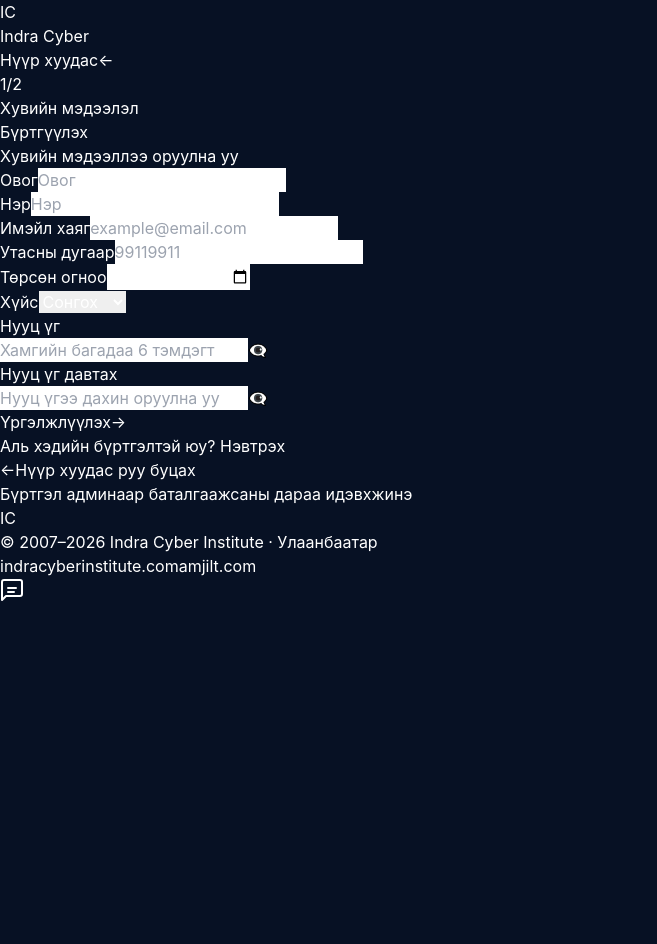
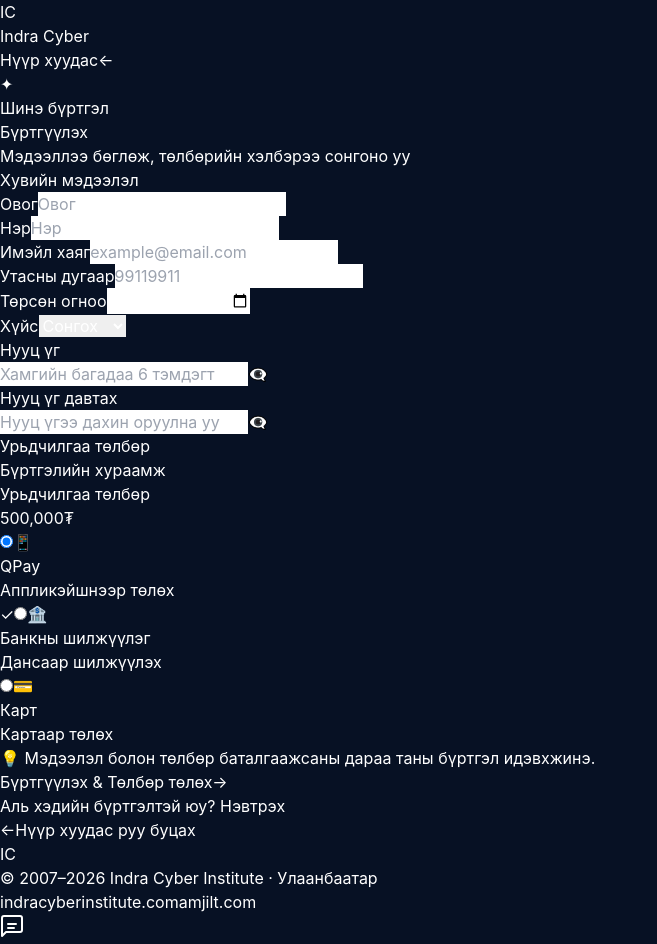
Before and after one commit to skrall1126-cyber/diplom, a Next.js app: page /register in a window 1280 px wide. Shown: the whole page, without its empty margins (0-657 px from the left). Before the commit the page ends 800 px from the top, so only its background shows below. Built offline with nearby package versions, Linux system fonts and the light colour scheme.

Commit message:
Register: нэг хуудас болгох, Login: имэйлээр нэвтрэх болгох

```diff
--- a/app/register/page.tsx
+++ b/app/register/page.tsx
@@ -6,9 +6,7 @@ import Link from "next/link";
 
 export default function RegisterPage() {
   const router = useRouter();
-  const [step, setStep] = useState(1); // 1 or 2
   const [formData, setFormData] = useState({
-    // Step 1 - Хувийн мэдээлэл
     lastName: "",
     firstName: "",
     email: "",
@@ -17,9 +15,7 @@ export default function RegisterPage() {
     gender: "",
     password: "",
     confirmPassword: "",
-    // Step 2 - Урьдчилгаа төлбөр
-    paymentMethod: "qpay", // qpay, bank, card
-    amount: "500000", // Default registration fee
+    paymentMethod: "qpay",
   });
   const [showPass, setShowPass] = useState(false);
   const [showConfirmPass, setShowConfirmPass] = useState(false);
@@ -27,78 +23,60 @@ export default function RegisterPage() {
   const [error, setError] = useState("");
   const [success, setSuccess] = useState(false);
 
-  const handleChange = (e: React.ChangeEvent<HTMLInputElement | HTMLSelectElement>) => {
-    setFormData({
-      ...formData,
-      [e.target.name]: e.target.value,
-    });
+  const handleChange = (
+    e: React.ChangeEvent<HTMLInputElement | HTMLSelectElement>
+  ) => {
+    setFormData({ ...formData, [e.target.name]: e.target.value });
   };
 
-  const validateStep1 = () => {
-    if (!formData.lastName || !formData.firstName || !formData.email || !formData.phone || !formData.birthDate || !formData.gender || !formData.password || !formData.confirmPassword) {
+  const validate = () => {
+    if (
+      !formData.lastName ||
+      !formData.firstName ||
+      !formData.email ||
+      !formData.phone ||
+      !formData.birthDate ||
+      !formData.gender ||
+      !formData.password ||
+      !formData.confirmPassword
+    ) {
       setError("Бүх талбарыг бөглөнө үү.");
       return false;
     }
-
     if (!/^[^\s@]+@[^\s@]+\.[^\s@]+$/.test(formData.email)) {
       setError("Имэйл хаяг буруу форматтай байна.");
       return false;
     }
-
     if (!/^\d{8}$/.test(formData.phone)) {
       setError("Утасны дугаар 8 оронтой тоо байх ёстой.");
       return false;
     }
-
     if (formData.password.length < 6) {
       setError("Нууц үг хамгийн багадаа 6 тэмдэгттэй байх ёстой.");
       return false;
     }
-
     if (formData.password !== formData.confirmPassword) {
       setError("Нууц үг таарахгүй байна.");
       return false;
     }
-
+    if (!formData.paymentMethod) {
+      setError("Төлбөрийн хэлбэр сонгоно уу.");
+      return false;
+    }
     return true;
-  };
-
-  const handleNextStep = () => {
-    setError("");
-    if (validateStep1()) {
-      setStep(2);
-    }
-  };
-
-  const handlePrevStep = () => {
-    setStep(1);
-    setError("");
   };
 
   const handleSubmit = async (e: React.FormEvent) => {
     e.preventDefault();
     setError("");
-
-    if (step === 1) {
-      handleNextStep();
-      return;
-    }
-
-    // Step 2 validation
-    if (!formData.paymentMethod) {
-      setError("Төлбөрийн хэлбэр сонгоно уу.");
-      return;
-    }
+    if (!validate()) return;
 
     setLoading(true);
-
     // Simulate API call
     await new Promise((r) => setTimeout(r, 1500));
-
     setLoading(false);
     setSuccess(true);
 
-    // Redirect to login after 2 seconds
     setTimeout(() => {
       router.push("/login");
     }, 2000);
@@ -107,18 +85,17 @@ export default function RegisterPage() {
   if (success) {
     return (
       <div className="relative isolate min-h-screen overflow-x-hidden bg-[#06030f] text-white font-sans">
-        {/* Background */}
         <div className="fixed inset-0 z-0">
           <div
             className="absolute inset-0"
             style={{
-              backgroundImage: "linear-gradient(rgba(8, 14, 30, 0.85), rgba(8, 12, 24, 0.9)), url('/indra-building.jpg')",
+              backgroundImage:
+                "linear-gradient(rgba(8, 14, 30, 0.85), rgba(8, 12, 24, 0.9)), url('/indra-building.jpg')",
               backgroundPosition: "center center",
               backgroundSize: "cover",
             }}
           />
         </div>
-
         <div className="relative z-10 flex min-h-screen items-center justify-center px-4">
           <div className="max-w-md w-full text-center">
             <div className="rounded-3xl border border-white/10 bg-[#081120]/70 p-8 shadow-[0_20px_60px_rgba(0,0,0,0.3)] backdrop-blur-md">
@@ -131,7 +108,8 @@ export default function RegisterPage() {
                 Амжилттай бүртгэгдлээ!
               </h2>
               <p className="text-sm text-white/50 mb-6">
-                Таны хүсэлт хүлээн авлаа. Админ баталгаажуулсны дараа нэвтрэх боломжтой болно.
+                Таны мэдээлэл болон төлбөр хүлээн авлаа. Нэвтрэх хуудас руу
+                шилжиж байна...
               </p>
               <div className="flex items-center justify-center gap-2 text-violet-400">
                 <div className="h-4 w-4 border-2 border-violet-400/30 border-t-violet-400 rounded-full animate-spin" />
@@ -151,14 +129,15 @@ export default function RegisterPage() {
         <div
           className="absolute inset-0"
           style={{
-            backgroundImage: "linear-gradient(rgba(8, 14, 30, 0.85), rgba(8, 12, 24, 0.9)), url('/indra-building.jpg')",
+            backgroundImage:
+              "linear-gradient(rgba(8, 14, 30, 0.85), rgba(8, 12, 24, 0.9)), url('/indra-building.jpg')",
             backgroundPosition: "center center",
             backgroundSize: "cover",
           }}
         />
       </div>
 
-      {/* ── NAVBAR ── */}
+      {/* NAVBAR */}
       <nav className="fixed top-0 left-0 right-0 z-50 flex h-20 items-center justify-between border-b border-white/[0.07] bg-[#0a0118]/90 px-4 backdrop-blur-md sm:px-8">
         <div className="flex items-center gap-3">
           <div className="h-12 w-12 rounded-xl bg-gradient-to-br from-violet-600 to-indigo-800 flex items-center justify-center font-['Syne'] text-sm font-extrabold tracking-tighter">
@@ -168,7 +147,6 @@ export default function RegisterPage() {
             Indra Cyber
           </span>
         </div>
-
         <Link
           href="/"
           className="flex items-center gap-2 px-4 py-2 rounded-lg border border-white/10 bg-white/[0.06] text-white/70 text-sm font-semibold hover:text-white hover:bg-white/[0.1] transition-all duration-200"
@@ -178,41 +156,36 @@ export default function RegisterPage() {
         </Link>
       </nav>
 
-      {/* ── MAIN CONTENT ── */}
-      <div className="relative z-10 flex min-h-screen items-center justify-center px-4 py-24 sm:px-8">
-        <div className="max-w-md w-full">
-          {/* Register Form Card */}
+      {/* MAIN CONTENT */}
+      <div className="relative z-10 flex min-h-screen items-center justify-center px-4 py-28 sm:px-8">
+        <div className="max-w-2xl w-full">
           <div className="rounded-3xl border border-white/10 bg-[#081120]/70 p-6 shadow-[0_20px_60px_rgba(0,0,0,0.3)] backdrop-blur-md sm:p-8">
+            {/* Header */}
             <div className="text-center mb-8">
               <div className="inline-flex items-center gap-2 px-4 py-1.5 rounded-full bg-violet-500/10 border border-violet-500/30 mb-4">
                 <div className="h-5 w-5 rounded-full bg-gradient-to-br from-violet-600 to-indigo-800 flex items-center justify-center text-xs">
-                  {step}/2
+                  ✦
                 </div>
                 <span className="text-xs text-violet-400 font-semibold">
-                  {step === 1 ? "Хувийн мэдээлэл" : "Урьдчилгаа төлбөр"}
+                  Шинэ бүртгэл
                 </span>
               </div>
-
               <h1 className="font-['Syne'] text-3xl font-extrabold leading-tight mb-2">
                 Бүртгүүлэх
               </h1>
               <p className="text-sm text-white/50">
-                {step === 1 ? "Хувийн мэдээллээ оруулна уу" : "Урьдчилгаа төлбөр төлөх"}
+                Мэдээллээ бөглөж, төлбөрийн хэлбэрээ сонгоно уу
               </p>
             </div>
 
-            {/* Progress Steps */}
-            <div className="flex items-center justify-center gap-2 mb-6">
-              <div className={`h-2 w-16 rounded-full transition-all ${step >= 1 ? "bg-violet-500" : "bg-white/10"}`} />
-              <div className={`h-2 w-16 rounded-full transition-all ${step >= 2 ? "bg-violet-500" : "bg-white/10"}`} />
-            </div>
-
-            {/* Register Form */}
-            <form onSubmit={handleSubmit} className="space-y-4">
-              {/* STEP 1: Хувийн мэдээлэл */}
-              {step === 1 && (
-                <>
-                  {/* Name Fields */}
+            <form onSubmit={handleSubmit} className="space-y-6">
+              {/* ── ХУВИЙН МЭДЭЭЛЭЛ ── */}
+              <div>
+                <p className="text-xs text-violet-400 font-semibold uppercase tracking-widest mb-4">
+                  Хувийн мэдээлэл
+                </p>
+                <div className="space-y-4">
+                  {/* Овог / Нэр */}
                   <div className="grid grid-cols-2 gap-3">
                     <div>
                       <label className="block text-xs text-white/40 font-medium mb-2">
@@ -242,7 +215,7 @@ export default function RegisterPage() {
                     </div>
                   </div>
 
-                  {/* Email Input */}
+                  {/* Имэйл */}
                   <div>
                     <label className="block text-xs text-white/40 font-medium mb-2">
                       Имэйл хаяг
@@ -257,7 +230,7 @@ export default function RegisterPage() {
                     />
                   </div>
 
-                  {/* Phone Input */}
+                  {/* Утас */}
                   <div>
                     <label className="block text-xs text-white/40 font-medium mb-2">
                       Утасны дугаар
@@ -272,7 +245,7 @@ export default function RegisterPage() {
                     />
                   </div>
 
-                  {/* Birth Date and Gender */}
+                  {/* Төрсөн огноо / Хүйс */}
                   <div className="grid grid-cols-2 gap-3">
                     <div>
                       <label className="block text-xs text-white/40 font-medium mb-2">
@@ -294,7 +267,7 @@ export default function RegisterPage() {
                         name="gender"
                         value={formData.gender}
                         onChange={handleChange}
-                        className="w-full px-4 py-3 rounded-xl border border-white/10 bg-white/[0.04] text-white text-sm outline-none transition-all duration-200 focus:border-violet-500/50 focus:bg-white/[0.06]"
+                        className="w-full px-4 py-3 rounded-xl border border-white/10 bg-[#0d1a2d] text-white text-sm outline-none transition-all duration-200 focus:border-violet-500/50"
                       >
                         <option value="">Сонгох</option>
                         <option value="male">Эрэгтэй</option>
@@ -303,7 +276,7 @@ export default function RegisterPage() {
                     </div>
                   </div>
 
-                  {/* Password Input */}
+                  {/* Нууц үг */}
                   <div>
                     <label className="block text-xs text-white/40 font-medium mb-2">
                       Нууц үг
@@ -320,14 +293,14 @@ export default function RegisterPage() {
                       <button
                         type="button"
                         onClick={() => setShowPass(!showPass)}
-                        className="absolute right-3 top-1/2 transform -translate-y-1/2 text-white/40 hover:text-white/60 transition-colors duration-200"
+                        className="absolute right-3 top-1/2 -translate-y-1/2 text-white/40 hover:text-white/60 transition-colors"
                       >
                         {showPass ? "👁️" : "👁️‍🗨️"}
                       </button>
                     </div>
                   </div>
 
-                  {/* Confirm Password Input */}
+                  {/* Нууц үг давтах */}
                   <div>
                     <label className="block text-xs text-white/40 font-medium mb-2">
                       Нууц үг давтах
@@ -344,41 +317,62 @@ export default function RegisterPage() {
                       <button
                         type="button"
                         onClick={() => setShowConfirmPass(!showConfirmPass)}
-                        className="absolute right-3 top-1/2 transform -translate-y-1/2 text-white/40 hover:text-white/60 transition-colors duration-200"
+                        className="absolute right-3 top-1/2 -translate-y-1/2 text-white/40 hover:text-white/60 transition-colors"
                       >
                         {showConfirmPass ? "👁️" : "👁️‍🗨️"}
                       </button>
                     </div>
                   </div>
-                </>
-              )}
+                </div>
+              </div>
 
-              {/* STEP 2: Урьдчилгаа төлбөр */}
-              {step === 2 && (
-                <>
-                  {/* Payment Amount */}
+              {/* Хуваагч */}
+              <div className="border-t border-white/[0.07]" />
+
+              {/* ── УРЬДЧИЛГАА ТӨЛБӨР ── */}
+              <div>
+                <p className="text-xs text-violet-400 font-semibold uppercase tracking-widest mb-4">
+                  Урьдчилгаа төлбөр
+                </p>
+
+                {/* Дүн */}
                 <div className="rounded-xl border border-violet-400/30 bg-violet-500/10 p-4 mb-4">
                   <div className="flex items-center justify-between">
                     <div>
-                        <p className="text-sm font-semibold text-white/90">Бүртгэлийн хураамж</p>
-                        <p className="text-xs text-white/50 mt-1">Урьдчилгаа төлбөр</p>
+                      <p className="text-sm font-semibold text-white/90">
+                        Бүртгэлийн хураамж
+                      </p>
+                      <p className="text-xs text-white/50 mt-1">
+                        Урьдчилгаа төлбөр
+                      </p>
                     </div>
-                      <div className="text-right">
-                        <p className="text-2xl font-bold text-violet-300">500,000₮</p>
-                      </div>
+                    <p className="text-2xl font-bold text-violet-300">
+                      500,000₮
+                    </p>
                   </div>
                 </div>
 
-                  {/* Payment Method */}
-                  <div>
-                    <label className="block text-xs text-white/40 font-medium mb-3">
-                      Төлбөрийн хэлбэр
-                    </label>
+                {/* Төлбөрийн хэлбэр */}
                 <div className="space-y-2">
                   {[
-                        { value: "qpay", label: "QPay", icon: "📱", desc: "Аппликэйшнээр төлөх" },
-                        { value: "bank", label: "Банкны шилжүүлэг", icon: "🏦", desc: "Дансаар шилжүүлэх" },
-                        { value: "card", label: "Карт", icon: "💳", desc: "Картаар төлөх" },
+                    {
+                      value: "qpay",
+                      label: "QPay",
+                      icon: "📱",
+                      desc: "Аппликэйшнээр төлөх",
+                    },
+                    {
+                      value: "bank",
+                      label: "Банкны шилжүүлэг",
+                      icon: "🏦",
+                      desc: "Дансаар шилжүүлэх",
+                    },
+                    {
+                      value: "card",
+                      label: "Карт",
+                      icon: "💳",
+                      desc: "Картаар төлөх",
+                    },
                   ].map((method) => (
                     <label
                       key={method.value}
@@ -398,7 +392,9 @@ export default function RegisterPage() {
                       />
                       <span className="text-2xl">{method.icon}</span>
                       <div className="flex-1">
-                            <p className="text-sm font-semibold text-white/90">{method.label}</p>
+                        <p className="text-sm font-semibold text-white/90">
+                          {method.label}
+                        </p>
                         <p className="text-xs text-white/50">{method.desc}</p>
                       </div>
                       {formData.paymentMethod === method.value && (
@@ -407,18 +403,16 @@ export default function RegisterPage() {
                     </label>
                   ))}
                 </div>
+
+                <div className="rounded-xl border border-white/10 bg-white/[0.04] p-4 mt-4">
+                  <p className="text-xs text-white/60 leading-relaxed">
+                    💡 Мэдээлэл болон төлбөр баталгаажсаны дараа таны бүртгэл
+                    идэвхжинэ.
+                  </p>
+                </div>
               </div>
 
-                  {/* Payment Info */}
-                  <div className="rounded-xl border border-white/10 bg-white/[0.04] p-4">
-                    <p className="text-xs text-white/60 leading-relaxed">
-                      💡 Төлбөр баталгаажсаны дараа таны бүртгэл идэвхжинэ. Админ 24 цагийн дотор шалгаж баталгаажуулна.
-                    </p>
-                  </div>
-                </>
-              )}
-
-              {/* Error Message */}
+              {/* Алдааны мэдэгдэл */}
               {error && (
                 <div className="p-4 rounded-xl border border-red-500/30 bg-red-500/10 flex items-center gap-3">
                   <span className="text-lg">❌</span>
@@ -426,68 +420,51 @@ export default function RegisterPage() {
                 </div>
               )}
 
-              {/* Navigation Buttons */}
-              <div className="flex gap-3">
-                {step === 2 && (
-                  <button
-                    type="button"
-                    onClick={handlePrevStep}
-                    className="flex-1 py-4 rounded-xl border border-white/10 bg-white/[0.04] text-white/60 text-sm font-bold hover:bg-white/[0.08] transition-all duration-200 flex items-center justify-center gap-2"
-                  >
-                    <span className="text-lg">←</span>
-                    Буцах
-                  </button>
-                )}
+              {/* Submit товч */}
               <button
                 type="submit"
                 disabled={loading}
-                  className="flex-1 py-4 rounded-xl bg-gradient-to-br from-violet-600 to-indigo-800 text-white text-sm font-bold hover:opacity-90 disabled:opacity-70 disabled:cursor-not-allowed transition-all duration-200 shadow-[0_8px_32px_rgba(124,58,237,0.35)] hover:shadow-[0_12px_40px_rgba(124,58,237,0.5)] flex items-center justify-center gap-3"
+                className="w-full py-4 rounded-xl bg-gradient-to-br from-violet-600 to-indigo-800 text-white text-sm font-bold hover:opacity-90 disabled:opacity-70 disabled:cursor-not-allowed transition-all duration-200 shadow-[0_8px_32px_rgba(124,58,237,0.35)] hover:shadow-[0_12px_40px_rgba(124,58,237,0.5)] flex items-center justify-center gap-3"
               >
                 {loading ? (
                   <>
                     <div className="h-4 w-4 border-2 border-white/30 border-t-white rounded-full animate-spin" />
-                      {step === 1 ? "Үргэлжлүүлж байна..." : "Бүртгэж байна..."}
+                    Бүртгэж байна...
                   </>
                 ) : (
                   <>
-                      {step === 1 ? "Үргэлжлүүлэх" : "Төлбөр төлөх"}
+                    Бүртгүүлэх &amp; Төлбөр төлөх
                     <span className="text-lg">→</span>
                   </>
                 )}
               </button>
-              </div>
             </form>
 
-            {/* Login Link */}
+            {/* Нэвтрэх холбоос */}
             <div className="mt-6 text-center">
               <p className="text-sm text-white/50">
                 Аль хэдийн бүртгэлтэй юу?{" "}
-                <Link href="/login" className="text-violet-400 hover:text-violet-300 font-semibold transition-colors duration-200">
+                <Link
+                  href="/login"
+                  className="text-violet-400 hover:text-violet-300 font-semibold transition-colors duration-200"
+                >
                   Нэвтрэх
                 </Link>
               </p>
             </div>
 
-            {/* Back to Landing */}
             <button
               onClick={() => router.push("/")}
-              className="w-full mt-6 py-3 rounded-xl border border-white/10 bg-white/[0.04] text-white/60 text-sm font-semibold hover:text-white hover:bg-white/[0.08] transition-all duration-200 flex items-center justify-center gap-2"
+              className="w-full mt-4 py-3 rounded-xl border border-white/10 bg-white/[0.04] text-white/60 text-sm font-semibold hover:text-white hover:bg-white/[0.08] transition-all duration-200 flex items-center justify-center gap-2"
             >
               <span className="text-lg">←</span>
               Нүүр хуудас руу буцах
             </button>
-
-            {/* Info */}
-            <div className="mt-8 pt-6 border-t border-white/[0.07]">
-              <p className="text-xs text-white/40 text-center">
-                Бүртгэл админаар баталгаажсаны дараа идэвхжинэ
-              </p>
-            </div>
           </div>
         </div>
       </div>
 
-      {/* ── FOOTER ── */}
+      {/* FOOTER */}
       <footer className="relative z-10 border-t border-white/[0.06] bg-[#0a0118]/80 px-4 py-8 sm:px-8">
         <div className="max-w-6xl mx-auto flex flex-col md:flex-row justify-between items-center gap-4">
           <div className="flex items-center gap-3">
@@ -501,7 +478,7 @@ export default function RegisterPage() {
           <div className="flex gap-6">
             {[
               ["indracyberinstitute.com", "https://www.indracyberinstitute.com"],
-              ["amjilt.com", "https://amjilt.com"]
+              ["amjilt.com", "https://amjilt.com"],
             ].map(([label, href]) => (
               <a
                 key={label}
```
Also changed, not shown: app/login/page.tsx (+13 -23 lines). Lines whose indentation alone changed are shown as unchanged.
